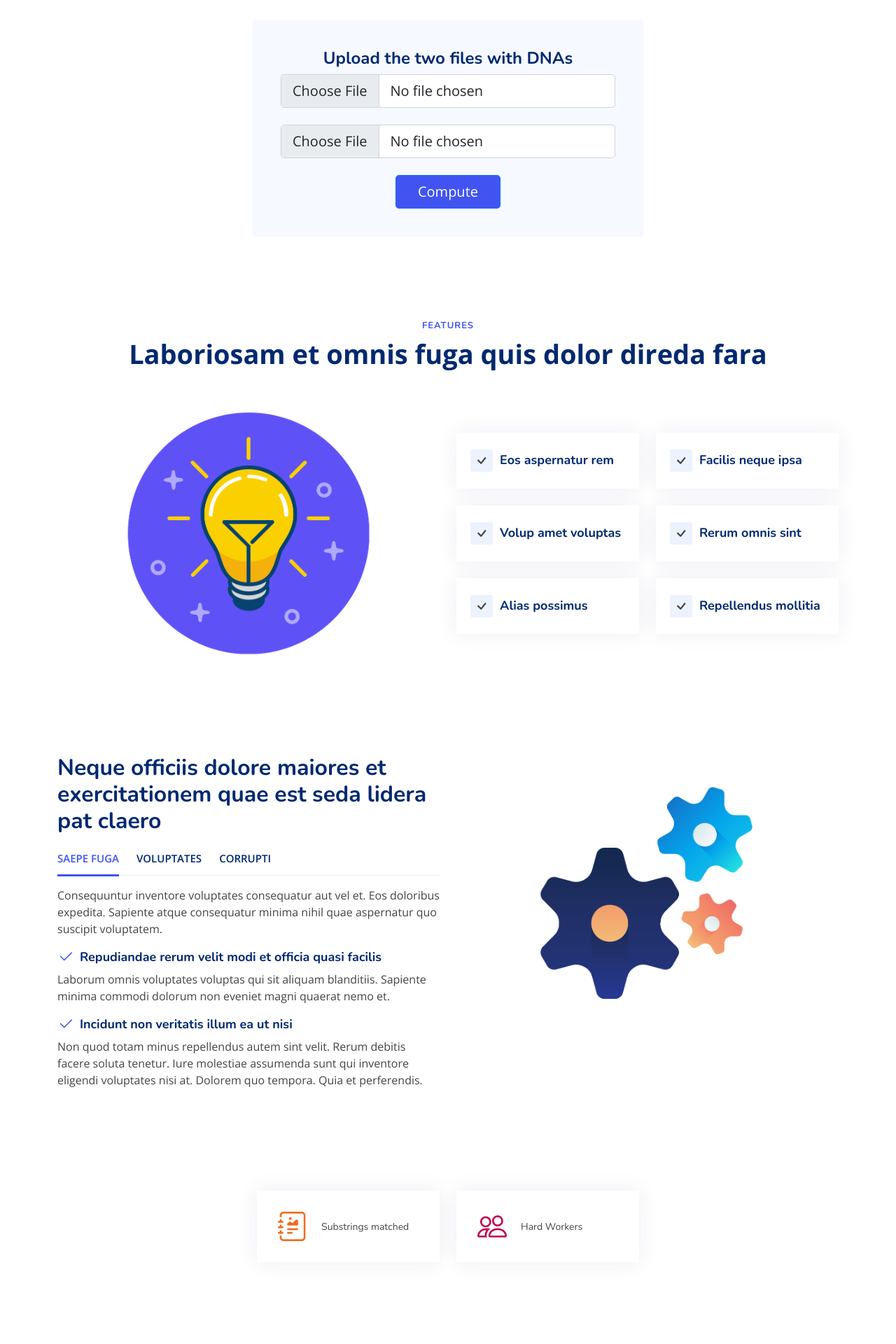
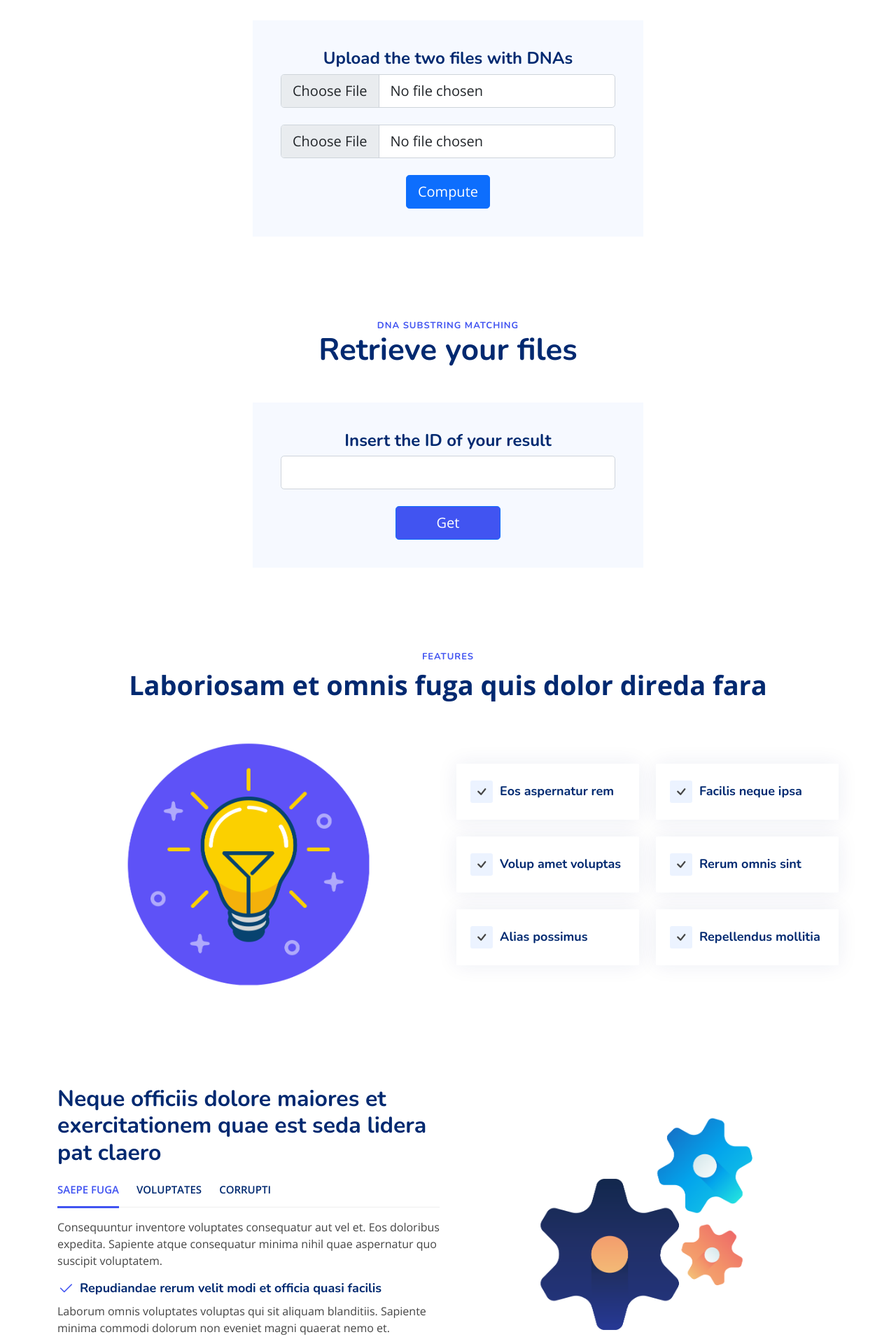
Before and after one commit to danilomodica/AWSS, a Flask app: page / in a window 1280 px wide. Shown: the part 947-2867 px from the top of the page at 70% size. Run offline with Flask 2, Linux system fonts and the light colour scheme; some libraries are stand-ins or nearby versions.

Commit message:
Added results section

```diff
--- a/webserver/static/css/style.css
+++ b/webserver/static/css/style.css
@@ -451,30 +451,30 @@ section {
 /*--------------------------------------------------------------
 # Computing
 --------------------------------------------------------------*/
-.computing .content {
+.computing .content, .results .content {
   background-color: #f6f9ff;
   padding: 40px;
   text-align: center;
 }
 
-.computing h3 {
+.computing h3, .results h3 {
   font-size: 24px;
   font-weight: 700;
   color: #012970;
 }
 
-.computing h1 {
+.computing h1, .results h1 {
   font-size: 44px;
   font-weight: 700;
   color: #012970;
 }
 
-.computing p {
+.computing p, .results p {
   margin: 15px 0 30px 0;
   line-height: 24px;
 }
 
-.computing .btn {
+.computing btn, .results .btn {
   width: 150px;
   background: #4154f1;
 }
--- a/webserver/static/js/controls.js
+++ b/webserver/static/js/controls.js
@@ -13,3 +13,18 @@ function control(){
 
   return submitOK;
 }
+
+function controlID(){
+  submitOK = true;
+
+  /* Gets form values */
+  var text = document.getElementById("resultID").value;
+
+  /* Checks if strings are empty*/
+  if(!text) {
+    alert("Warning! Insert the ID");
+    submitOK = false;
+  }
+
+  return submitOK;
+}
--- a/webserver/templates/index.html
+++ b/webserver/templates/index.html
@@ -91,18 +91,41 @@
           <div class="col-lg-6 d-flex flex-column justify-content-center" data-aos="zoom-in" data-aos-delay="200">
             <div class="content">
               <h3>Upload the two files with DNAs</h3>
-              <form method="post" enctype="multipart/form-data" onsubmit="return control()">
+              <form method="post" enctype="multipart/form-data" onsubmit="return control()" name="form-name" value="form1">
                 <input type="file" name="file1ToUpload" id="file1ToUpload" class="form-control form-control-lg">
                 <br>
                 <input type="file" name="file2ToUpload" id="file2ToUpload" class="form-control form-control-lg">
                 <br>
-                <input type="submit" value="Compute" name="submit" class="btn btn-primary btn-lg">
+                <input type="submit" value="Compute" name="compute" class="btn btn-primary btn-lg">
               </form>
             </div>
           </div>
         </div>
       </div>
     </section><!-- End computing Section -->
+
+    <!-- ======= Results Section ======= -->
+    <section id="results" class="results">
+      <div class="container" data-aos="fade-right">
+        <header class="section-header">
+          <h2>DNA substring matching</h2>
+          <h1>Retrieve your files</h1>
+        </header>
+
+        <div class="row gx-0 justify-content-center">
+          <div class="col-lg-6 d-flex flex-column justify-content-center" data-aos="fade-right" data-aos-delay="200">
+            <div class="content">
+              <h3>Insert the ID of your result</h3>
+              <form method="post" enctype="multipart/form-data" onsubmit="return controlID()" name="form-name" value="form2">
+                <input type="text" name="resultID" id="resultID" class="form-control form-control-lg">
+                <br>
+                <input type="submit" value="Get" name="get" class="btn btn-primary btn-lg">
+              </form>
+            </div>
+          </div>
+        </div>
+      </div>
+    </section><!-- End Results Section -->
 
     <!-- ======= Features Section ======= -->
     <section id="features" class="features">
```
